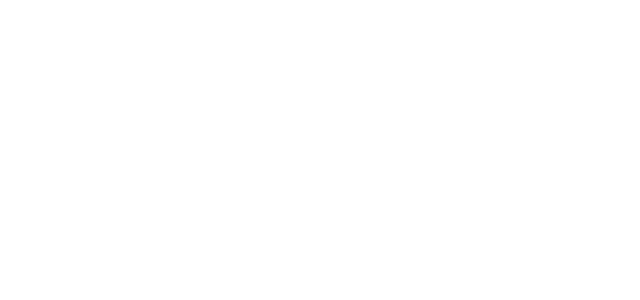
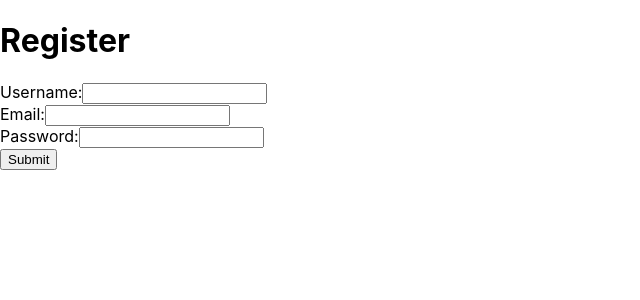
Before and after one commit to Shrey-Singhal/AWS_Music_Subscription_App, a React (Create React App) app in the folder frontend/: page /register in a window 1280 px wide. Before the commit this address had no page. Shown: the top 300 px of the page, without its empty margins (0-640 px from the left). Built offline with nearby package versions, Linux system fonts and the light colour scheme.

Commit message:
Routing to register

```diff
--- a/frontend/src/App.js
+++ b/frontend/src/App.js
@@ -2,12 +2,14 @@ import './App.css';
 import { BrowserRouter as Router, Route, Routes } from 'react-router-dom';
 import Login from "./pages/Login";
 import MainPage from "./pages/MainPage";
+import Register from "./pages/Register";
 function App() {
   return (
       <Router>
           <Routes>
               <Route path="/" element={<Login />} />
               <Route path="/mainpage" element={<MainPage />} />
+              <Route path="/register" element={<Register />} />
           </Routes>
       </Router>
   );
--- a/frontend/src/pages/Login.js
+++ b/frontend/src/pages/Login.js
@@ -38,6 +38,10 @@ const Login = () => {
                 console.error('Login error:', error);
             });
     };
+
+    const navigateToRegister = () => {
+        navigate('/register')
+    }
     return (
         <div>
             <h1>Login</h1>
@@ -49,6 +53,7 @@ const Login = () => {
                 <input type="password" value={password} onChange={(e) => setPassword(e.target.value)} required />
                 <br />
                 <button type="submit">Login</button>
+                <button type ="register" onClick={navigateToRegister}>Register</button>
             </form>
             {errorMessage && <p>{errorMessage}</p>}
         </div>
--- a/frontend/src/pages/Register.js
+++ b/frontend/src/pages/Register.js
@@ -13,10 +13,14 @@ const Register = () => {
             <form>
                 <label>Username:</label>
                 <input type = "username" value={username} onChange ={(e) => setUsername(e.target.value)} required />
+                <br />
                 <label>Email:</label>
                 <input type ="email" value={email} onChange={(e) => setEmail(e.target.value)} required/>
+                <br />
                 <label>Password:</label>
                 <input type = "password" value = {password} onChange={(e) => setPassword(e.target.value)} required/>
+                <br/>
+                <button type="submit">Submit</button>
             </form>
             {errorMessage && <p>{errorMessage}</p>}
         </div>
```
